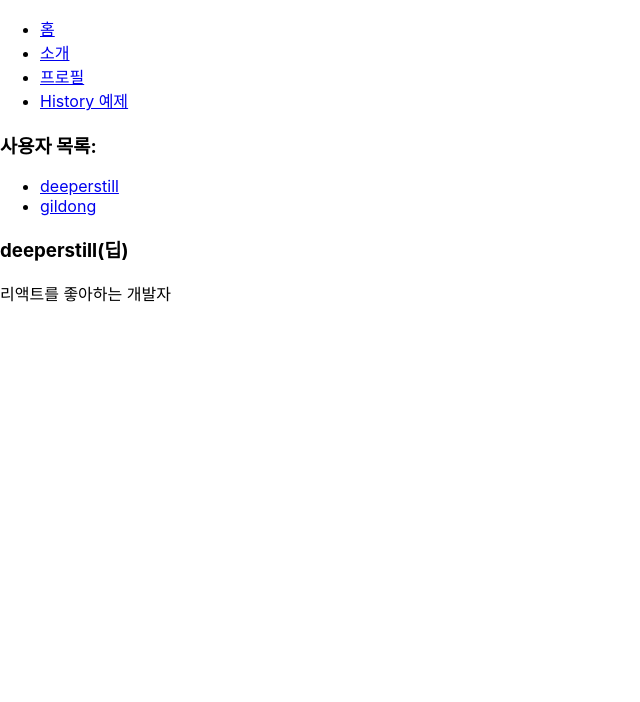
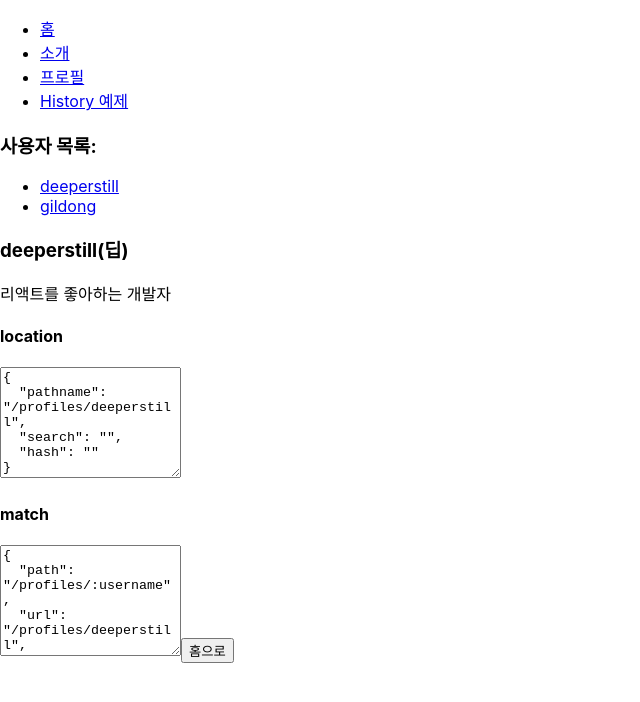
Before and after one commit to donghyuk-yoo/router-tutorial, a React (Create React App) app: page /profiles/deeperstill in a window 1280 px wide. Shown: the top 702 px of the page, without its empty margins (0-640 px from the left). Built offline with nearby package versions, Linux system fonts and the light colour scheme.

Commit message:
withRouter

```diff
--- a/src/Profile.js
+++ b/src/Profile.js
@@ -1,5 +1,5 @@
 import React from "react";
-
+import WithRouterSample from "./WithRouterSample";
 const data = {
   deeperstill: {
     name: "딥",
@@ -25,6 +25,7 @@ function Profile({ match }) {
         {username}({profile.name})
       </h3>
       <p>{profile.description}</p>
+      <WithRouterSample />
     </div>
   );
 }
--- /dev/null
+++ b/src/WithRouterSample.js
@@ -0,0 +1,17 @@
+import React from "react";
+import { withRouter } from "react-router-dom";
+
+function WithRouterSample({ location, match, history }) {
+  return (
+    <div>
+      <h4>location</h4>
+      {/* JSON>stringify의 2,3 번째 파라미터 null, 2로 설정: JSON에 들여쓰기가 적용된 상태로 문자열 만들어짐  */}
+      <textarea value={JSON.stringify(location, null, 2)} rows={7} readOnly={true} />
+      <h4>match</h4>
+      <textarea value={JSON.stringify(match, null, 2)} rows={7} readOnly={true} />
+      <button onClick={() => history.push("/")}>홈으로</button>
+    </div>
+  );
+}
+
+export default withRouter(WithRouterSample);
```
